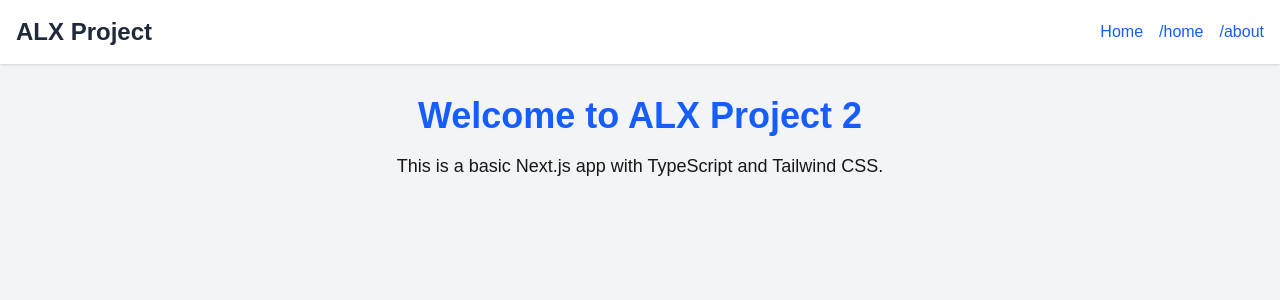
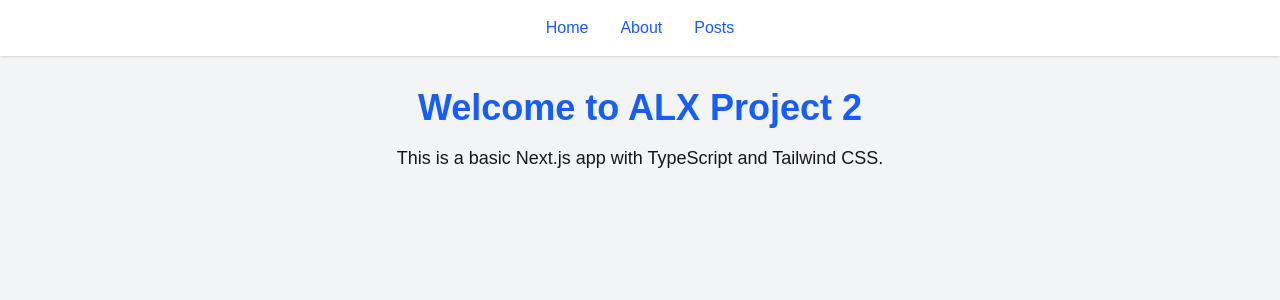
Before and after one commit to MHalemDEV2024/alx-project-0x02-setup, a Next.js app in the folder alx-project-0x02/: page / in a window 1280 px wide. Shown: the top 300 px of the page. Built offline with nearby package versions, Linux system fonts and the light colour scheme.

Commit message:
Implement Navigation and Layout

```diff
--- a/alx-project-0x02/components/layout/Header.tsx
+++ b/alx-project-0x02/components/layout/Header.tsx
@@ -2,18 +2,15 @@ import Link from "next/link";
 
 const Header = () => {
   return (
-    <header className="bg-white shadow p-4 flex justify-between items-center">
-      <h2 className="text-2xl font-semibold text-gray-800">ALX Project</h2>
-      <nav className="space-x-4">
-        <Link href="/" className="text-blue-600 hover:underline">
-          Home
-        </Link>
-        <Link href="/home" className="text-blue-600 hover:underline">
-          /home
-        </Link>
-        <Link href="/about" className="text-blue-600 hover:underline">
-          /about
-        </Link>
+    <header className="bg-white shadow p-4 flex justify-center space-x-8">
+      <nav>
+        <Link href="/home" className="text-blue-600 hover:underline">Home</Link>
+      </nav>
+      <nav>
+        <Link href="/about" className="text-blue-600 hover:underline">About</Link>
+      </nav>
+      <nav>
+        <Link href="/posts" className="text-blue-600 hover:underline">Posts</Link>
       </nav>
     </header>
   );
```
